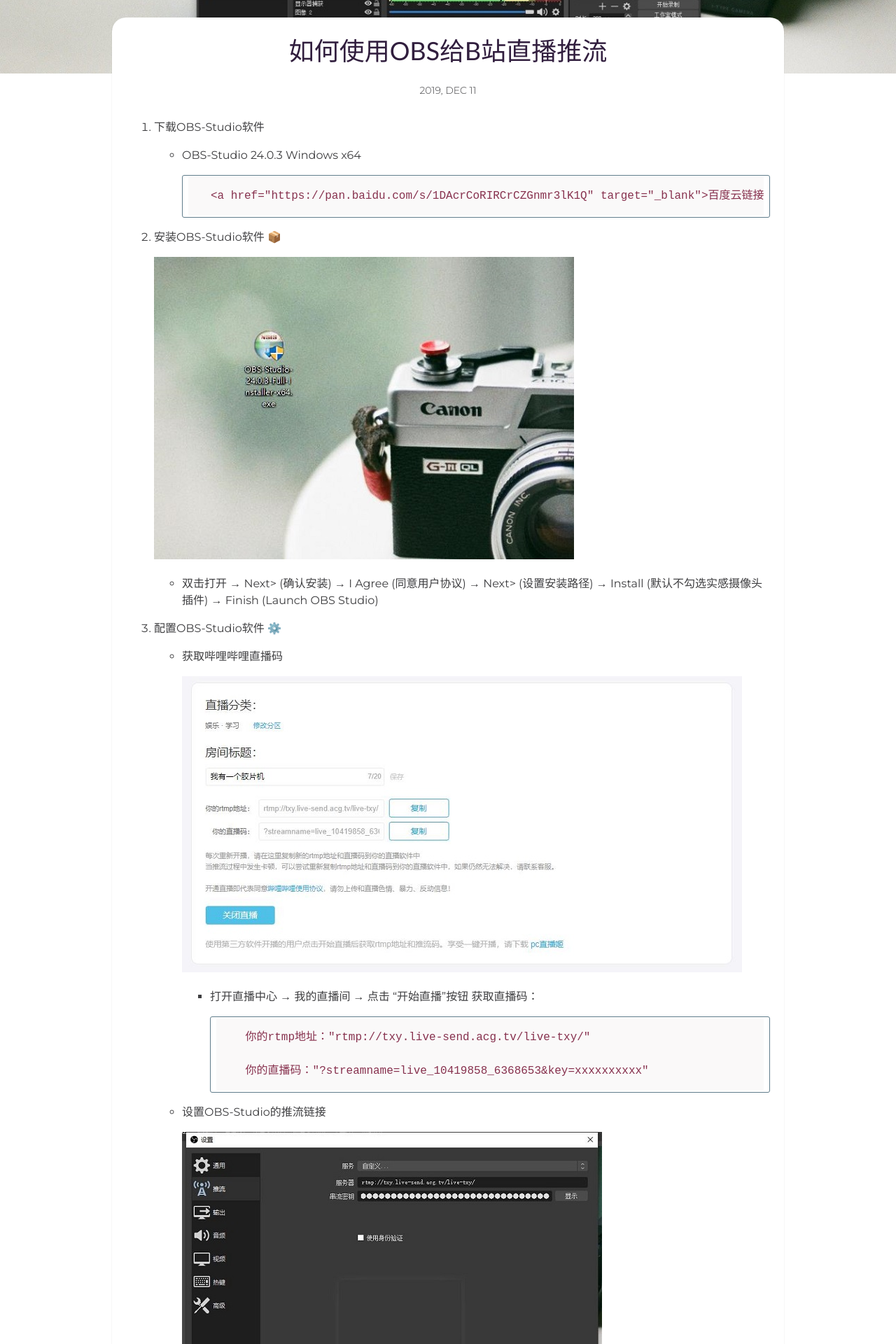
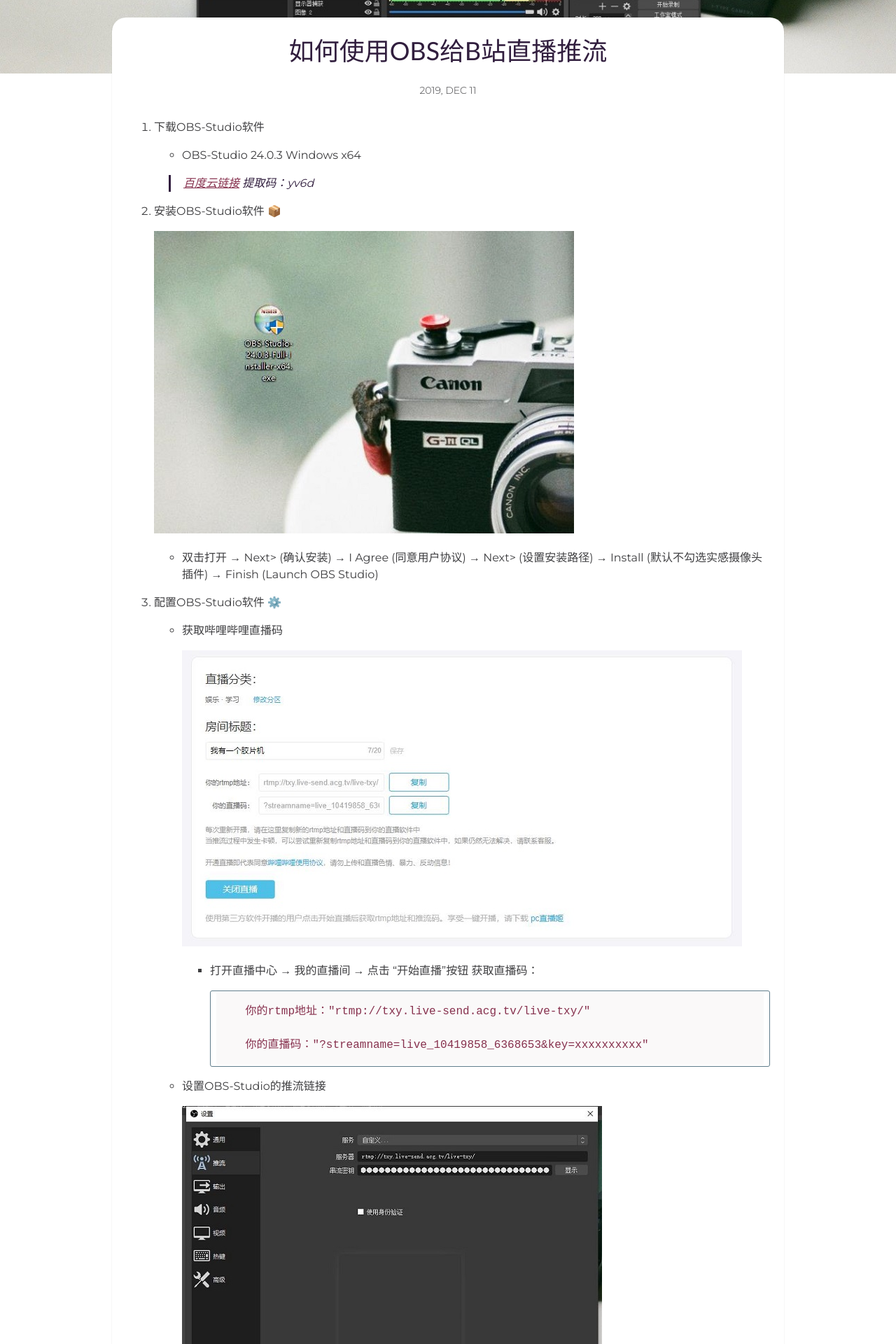
Before and after one commit to techysy/techysy.github.io, a Jekyll site: the page built from _posts/2019-12-11-bilibili-obs-setting.markdown, in a window 1280 px wide. Shown: the part 498-2418 px from the top of the page at 70% size. Built offline with Jekyll 4.4.1, drawn with Linux system fonts in a browser that asks for light colours; comment, search, counter and statistics services are not loaded; a style sheet for code colours, icons or effects is not loaded.

Commit message:
Update 2019-12-11-bilibili-obs-setting.markdown

```diff
--- a/_posts/2019-12-11-bilibili-obs-setting.markdown
+++ b/_posts/2019-12-11-bilibili-obs-setting.markdown
@@ -11,7 +11,7 @@
 
     * OBS-Studio 24.0.3 Windows x64
 
-          <a href="https://pan.baidu.com/s/1DAcrCoRIRCrCZGnmr3lK1Q" target="_blank">百度云链接</a>   提取码：yv6d
+    >  <a href="https://pan.baidu.com/s/1DAcrCoRIRCrCZGnmr3lK1Q" target="_blank">百度云链接</a>   提取码：yv6d
 
 
 2. 安装OBS-Studio软件 📦
```
